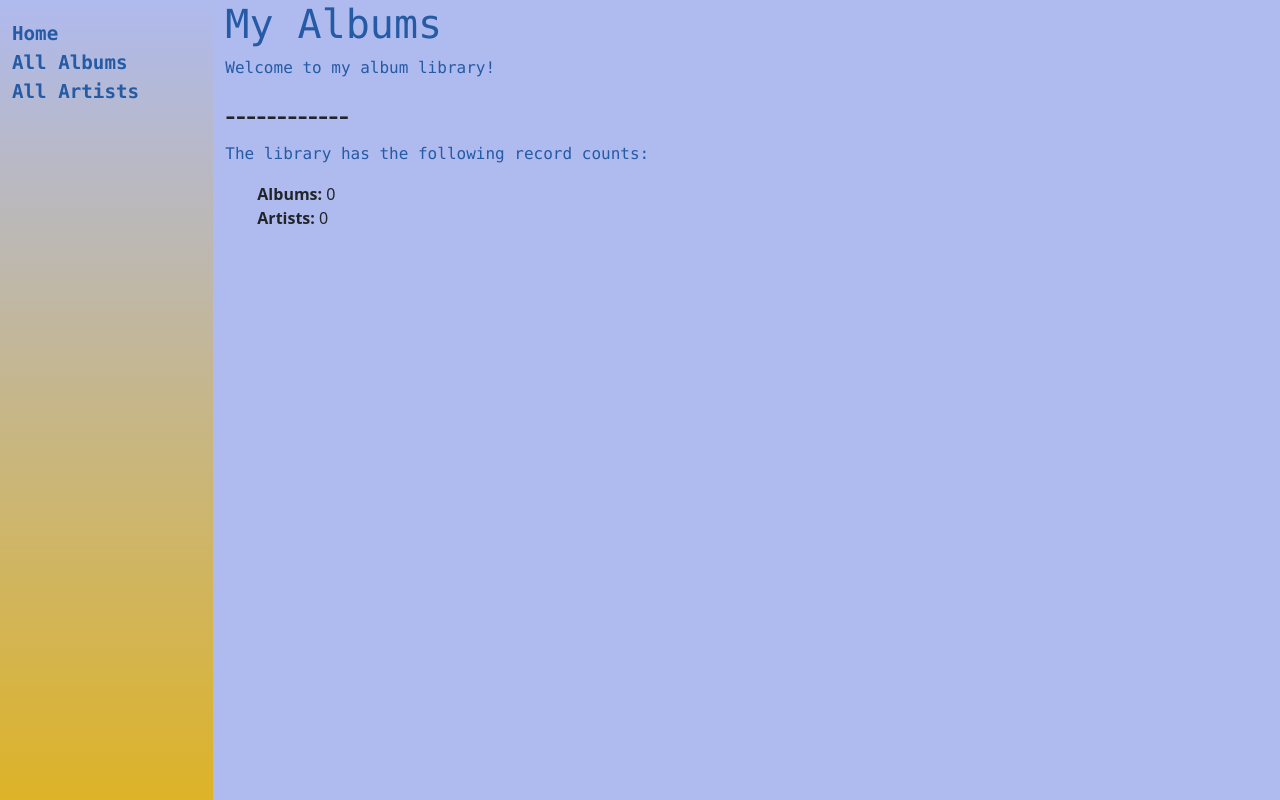
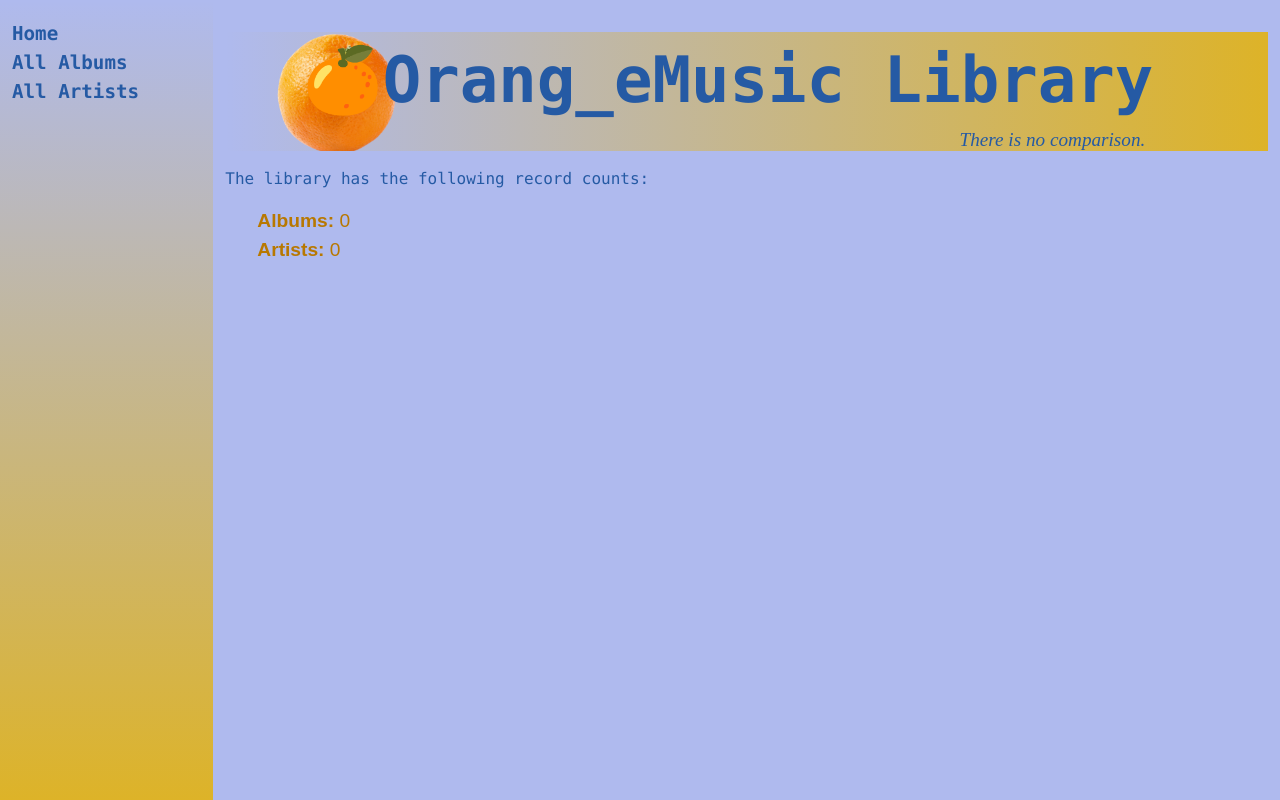
Before and after one commit to Momentum-Team-14/django-music-collection-Tomtuhtomtom, a Django app: page /albums/ in a window 1280 px wide. Run offline with Django 4.2, Linux system fonts and the light colour scheme; data that the repository does not hold is empty.

Commit message:
Added styling, need to add fields to the models

```diff
--- a/albums/templates/albums/album_detail.html
+++ b/albums/templates/albums/album_detail.html
@@ -1,9 +1,9 @@
 {% extends "base_generic.html" %}
 
 {% block content %}
-    <h1>Album Title: {{ album.title }}</h1>
+    <h1 class="entry-title"><em>{{ album.title }}</em></h1>
 
-    <p><strong>Artist:</strong> <a href="{% url 'artist-detail' album.artist.pk %}">{{ album.artist }}</a></p>
+    <p><strong>Artist:</strong> <a class="entry-title" href="{% url 'artist-detail' album.artist.pk %}">{{ album.artist }}</a></p>
     <p><strong>Created at:</strong> {{ album.created_at }}</a></p>
     <p><a href="{% url 'album-update' album.pk %}">Edit</a></p>
     <p><a href="{% url 'album-delete' album.pk %}">Delete</a></p>
--- a/albums/templates/albums/album_list.html
+++ b/albums/templates/albums/album_list.html
@@ -6,7 +6,8 @@
     <ul>
         {% for album in album_list %}
             <li>
-                <a href="{{ album.get_absolute_url }}">{{ album.title }}</a> by {{album.artist}}
+                <em><a class="entry-list" href="{{ album.get_absolute_url }}">{{ album.title }}</a></em>
+                <p class="album-list-artist">by {{album.artist}}</p>
             </li>
         {% endfor %}
     </ul>
--- a/albums/templates/albums/artist_detail.html
+++ b/albums/templates/albums/artist_detail.html
@@ -1,7 +1,7 @@
 {% extends "base_generic.html" %}
 
 {% block content %}
-    <h1>{{ artist.name }}</h1>
+    <h1 class="entry-title">{{ artist.name }}</h1>
 
     <p><strong>field placeholder</strong> <a href=""></a></p>
     <p><a href="{% url 'artist-update' artist.pk %}">Edit</a></p>
@@ -12,7 +12,7 @@
 
         <dl>
         {% for album in artist.album_set.all %}
-            <dt><a href="{% url 'album-detail' album.pk %}">{{album}}</a></dt>
+            <dt><a class="entry-title" href="{% url 'album-detail' album.pk %}">{{album}}</a></dt>
             <dd></dd>
         {% endfor %}
         </dl>
--- a/albums/templates/albums/artist_form.html
+++ b/albums/templates/albums/artist_form.html
@@ -6,7 +6,7 @@
         <table>
         {{ form.as_table }}
         </table>
-        <input class="btn btn-success" type="submit" value="Submit">
+        <input id="submit-button" class="btn btn-success" type="submit" value="Submit">
         <a href="{% url 'artists' %}" class="btn btn-secondary">Cancel</a>
     </form>
 {% endblock %}
--- a/albums/templates/albums/artist_list.html
+++ b/albums/templates/albums/artist_list.html
@@ -6,7 +6,7 @@
     <ul>
         {% for artist in artist_list %}
             <li>
-                <a href="{{ artist.get_absolute_url }}">{{ artist.name }}</a>
+                <a class="entry-list" href="{{ artist.get_absolute_url }}">{{ artist.name }}</a>
             </li>
         {% endfor %}
     </ul>
--- a/albums/templates/index.html
+++ b/albums/templates/index.html
@@ -1,12 +1,14 @@
 {% extends "base_generic.html" %}
 
 {% block content %}
-    <h1>My Albums</h1>
-    <p>Welcome to my album library!</p>
-    <h2>------------</h2>
+    <header>
+        <div id="main-title">🍊Orang_eMusic Library
+            <h1 id="subtitle"><em>There is no comparison.</em></h1>
+        </div>
+    </header>
     <p>The library has the following record counts:</p>
     <ul>
-        <li><strong>Albums:</strong> {{ num_albums }}</li>
-        <li><strong>Artists:</strong> {{ num_artists }}</li>
+        <li class="main-page-list"><strong>Albums:</strong> {{ num_albums }}</li>
+        <li class="main-page-list"><strong>Artists:</strong> {{ num_artists }}</li>
     </ul>
 {% endblock %}
--- a/static/css/styles.css
+++ b/static/css/styles.css
@@ -1,6 +1,42 @@
 
 body {
     background-color: #afbaee;
+}
+
+header {
+    background: linear-gradient(
+        to right,
+        rgba(175, 186, 238, 0), rgba(221, 179, 40, 1));
+    width: 100%;
+    color: rgb(37, 90, 164);
+    margin: 0;
+}
+
+#main-title {
+    background-image: url('static/orange.png');
+    background-repeat: no-repeat;
+    background-size: 8rem;
+    font-family: Monaco;
+    font-weight: bold;
+    font-size: 4rem;
+    width: 55rem;
+    margin: 2rem 0 0 3rem;
+    text-align: right;
+}
+
+#subtitle {
+    font-family: 'Times New Roman';
+    font-weight: normal;
+    font-size: 1.2rem;
+    text-align: right;
+    padding: 0;
+    margin: 0 .5rem 1rem 0;
+}
+
+.main-page-list {
+    font-family: 'Arial';
+    font-size: 1.2rem;
+    color: rgb(184, 120, 1);
 }
 
 .col-sm-2 {
@@ -32,12 +68,53 @@ li {
     list-style: none;
 }
 
+.entry-list {
+    color:rgb(242, 223, 188);
+}
+
+.entry-list:hover {
+    color:rgb(221, 179, 40);
+}
+
+.entry-title {
+    color:rgb(242, 223, 188);
+}
+
+.entry-title:hover {
+    color:rgb(221, 179, 40);
+}
+
 p {
     font-family: Monaco;
     color: rgb(37, 90, 164);
 }
 
-h1 {
+.album-list-artist {
+    font-size: .8rem;
+}
+
+
+h1, h4 {
     font-family: Monaco;
     color: rgb(37, 90, 164);
 }
+
+input {
+    background-color:rgb(242, 223, 188);
+}
+
+.btn-success {
+    background-color: rgb(221, 179, 40);
+}
+
+.btn-success:hover {
+    background-color: rgb(242, 223, 188);
+}
+
+.btn-secondary {
+    background-color: rgb(37, 90, 164);
+}
+
+.btn-secondary:hover {
+    background-color: rgb(175, 186, 238);
+}
```
Also changed, not shown: albums/migrations/0002_alter_album_title.py (added), static/orange.png (added).
